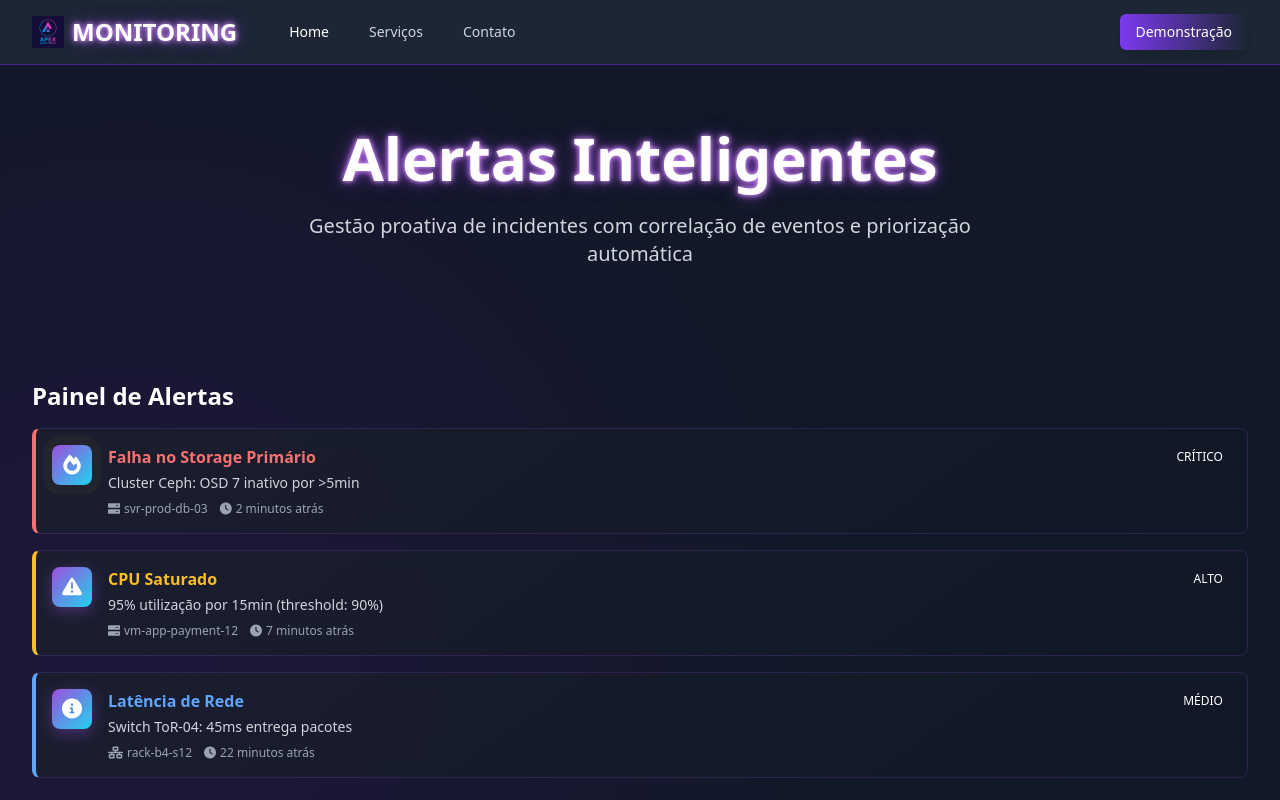
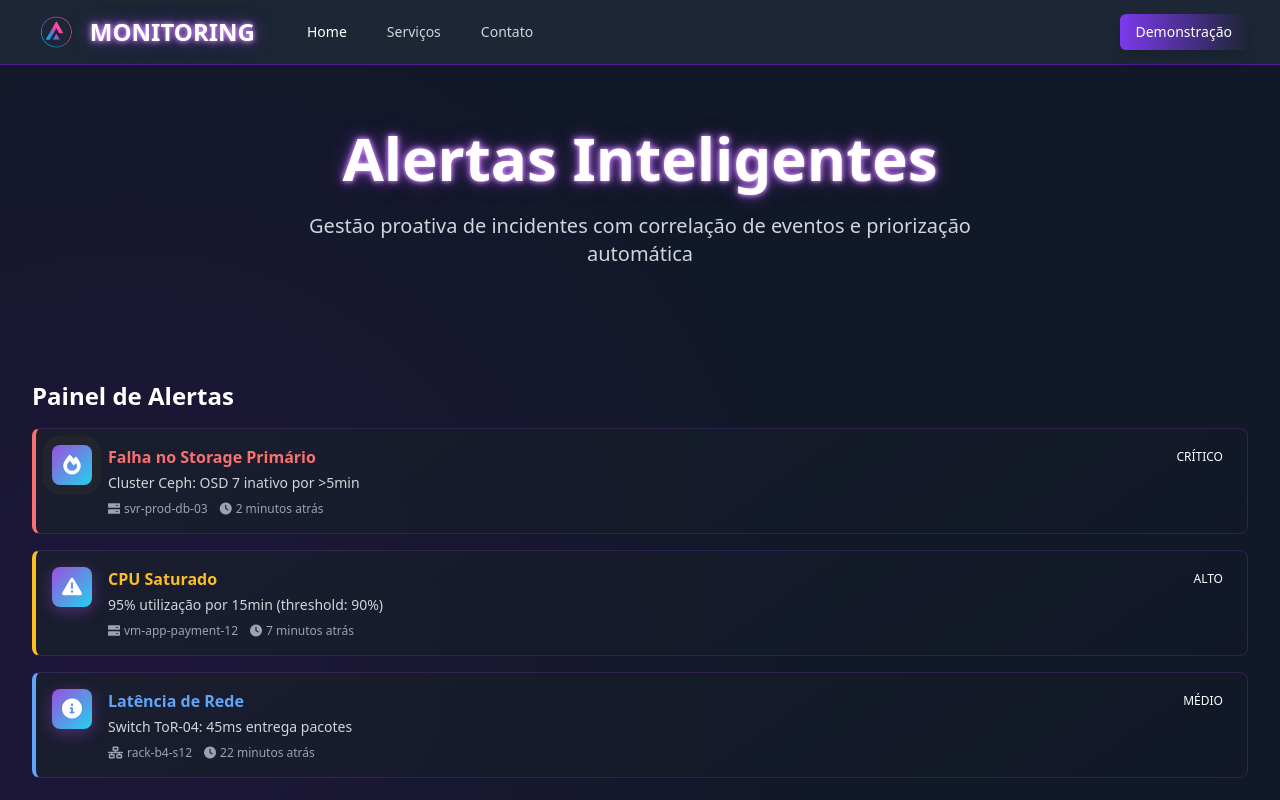
Before and after one commit to rsdenck/apexmonitoring.cloud, a plain HTML site: page docs/recursos/alertas-inteligentes.html in a window 1280 px wide. Shown: the top 800 px of the page. Drawn offline with nearby package versions, Linux system fonts and the light colour scheme.

Commit message:
ajustando a logo

```diff
--- a/docs/recursos/alertas-inteligentes.html
+++ b/docs/recursos/alertas-inteligentes.html
@@ -53,7 +53,7 @@
             <div class="flex items-center justify-between h-16">
                 <div class="flex items-center">
                     <div class="flex-shrink-0 flex items-center">
-                        <img src="../assets/logo-apex.ico" alt="Apex Monitoring" class="h-8 mr-2">
+                        <img src="../assets/logo.png" alt="Apex Monitoring" class="h-8 mr-2">
                         <span class="text-2xl font-bold bg-gradient-to-r from-purple-500 to-cyan-400 bg-clip-text text-transparent neon-text hidden sm:inline">MONITORING</span>
                     </div>
                     <div class="hidden md:block">
@@ -428,7 +428,7 @@
         <div class="max-w-7xl mx-auto">
             <div class="grid grid-cols-1 md:grid-cols-4 gap-8">
                 <div>
-                    <img src="../assets/logo-apex.svg" alt="Apex Monitoring" class="h-8 mb-4">
+                    <img src="../assets/logo.png" alt="Apex Monitoring" class="h-8 mb-4">
                     <p class="text-gray-300 text-sm">Soluções avançadas de monitoramento para infraestruturas críticas.</p>
                 </div>
                 <div>
```
Also changed, not shown: docs/recursos/analise-preditiva.html (+2 -2 lines), docs/recursos/integracoes.html (+2 -2 lines), docs/recursos/mapa-dependencias.html (+2 -2 lines), docs/servicos/monitoramento-cloud.html (+2 -2 lines), docs/servicos/monitoramento-infraestrutura.html (+2 -2 lines), docs/servicos/performance-aplicacoes.html (+1 -1 lines), docs/servicos/seguranca-compliance.html (+2 -2 lines), docs/assets/logo-apex.ico (deleted), docs/assets/logo.png (added).
